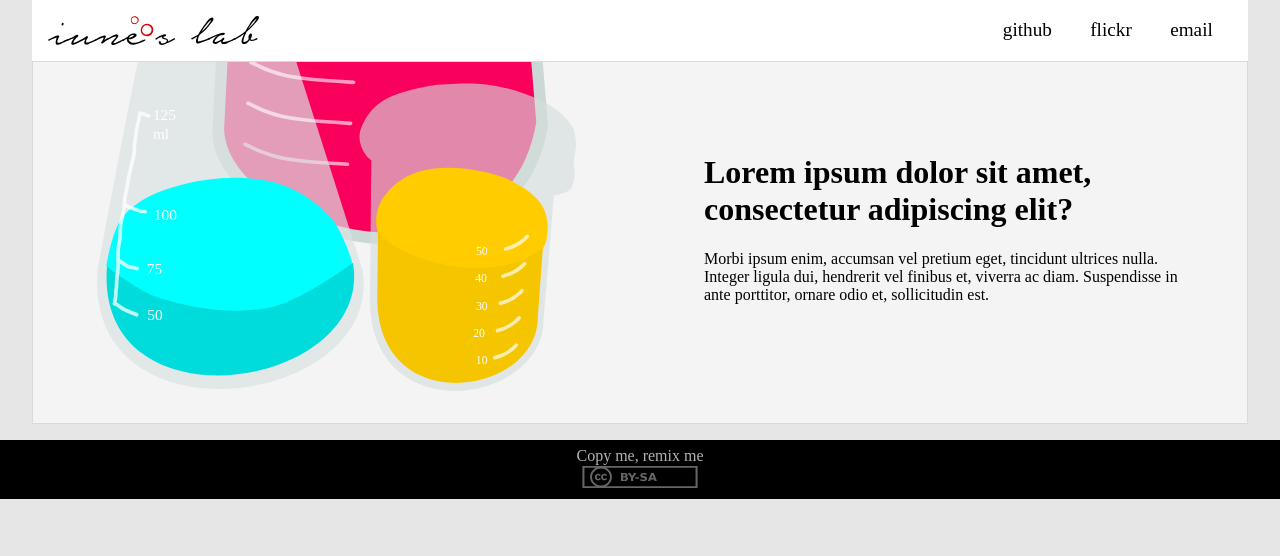
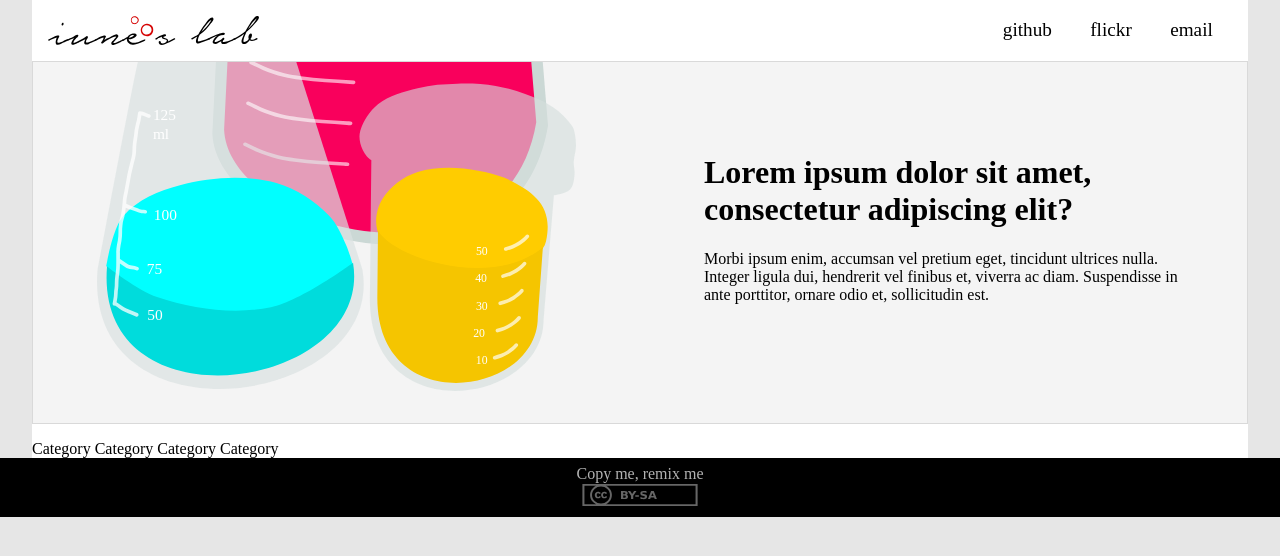
Before and after one commit to iunetrecet/lab, a Jekyll site: the page built from index.html, in a window 1280 px wide. Shown: the top 556 px of the page. Built offline with Jekyll 4.4.1, drawn with Linux system fonts in a browser that asks for light colours.

Commit message:
Include nav

```diff
--- /dev/null
+++ b/_includes/nav.html
@@ -0,0 +1,6 @@
+<nav>
+  <a href="">Category</a>
+  <a href="">Category</a>
+  <a href="">Category</a>
+  <a href="">Category</a>
+</nav>
--- a/index.html
+++ b/index.html
@@ -19,3 +19,5 @@ layout: default
     </li>
   {% endfor %}
 </ul>
+
+{% include nav.html %}
```
